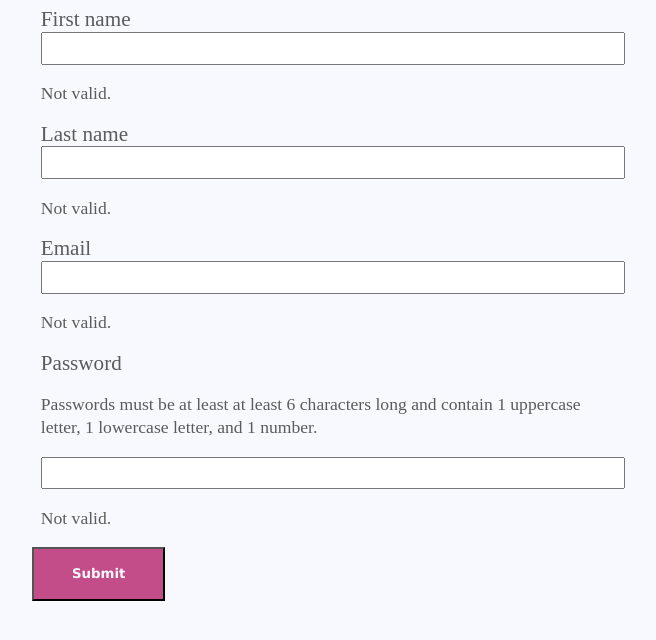
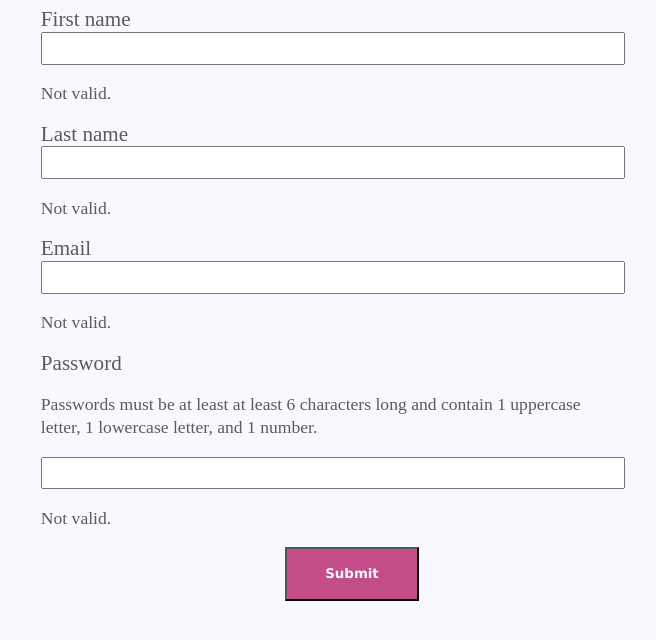
Before and after one commit to julia-ediamond/mrcoffee_project4, a Node server app: page /signup in a window 1280 px wide. Shown: the part 106-746 px from the top of the page, without its empty margins (288-944 px from the left). Run offline with Node 20, Linux system fonts and the light colour scheme; some libraries are stand-ins or nearby versions.

Commit message:
Small centering changes in css

```diff
--- a/public/css/main.css
+++ b/public/css/main.css
@@ -65,16 +65,17 @@ body {
     margin: 0.5em;
 }
 
-.button {
+button {
     width: 10em;
     height: 4em;
     background-color: #c24d89;
     color: ghostwhite;
     font-size: 1.6;
     font-family: Verdana, Geneva, Tahoma, sans-serif;
-    margin-left: auto;
-    margin-right: auto;
     font-weight: bold;
+    margin: 0 auto;
+    display: block;
+    text-align: center;
 }
 
 .form-label {
--- a/public/js/signup-validation.js
+++ b/public/js/signup-validation.js
@@ -1,7 +1,7 @@
 document.addEventListener("DOMContentLoaded", () => {
   //DOM elements
-  const signupForm = document.querySelector('.form')
-  const formSubmit = document.querySelector('.signup-button')
+  const signupForm = document.querySelector('form')
+  const formSubmit = document.querySelector('form button')
   const firstName = document.querySelector('#firstname')
   const lastName = document.querySelector('#lastname')
   const email = document.querySelector('#email')
```
